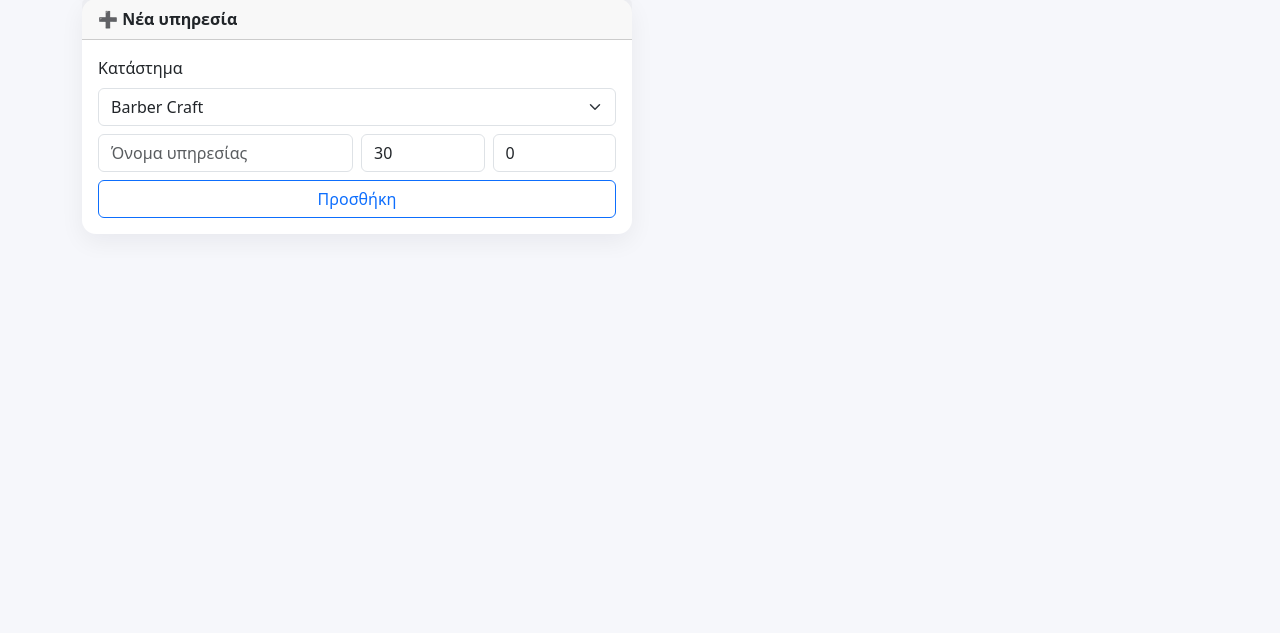
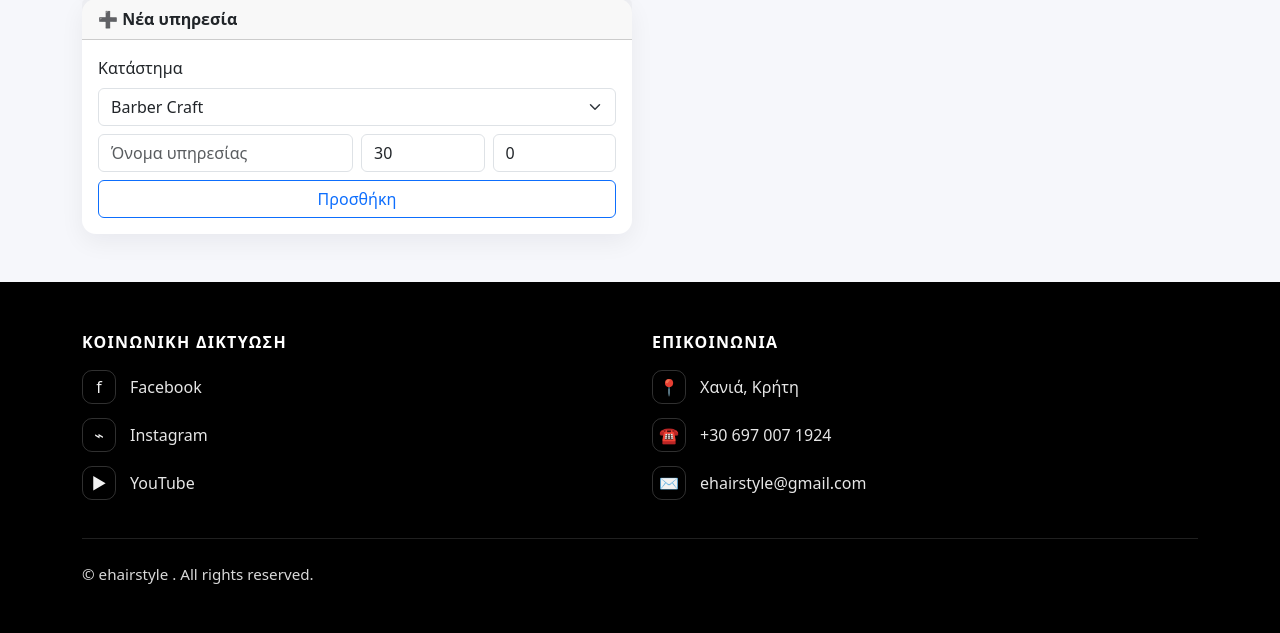
Before and after one commit to artemisstav/ehairstyle, a Flask app: page /admin in a window 1280 px wide. Shown: the part 777-1410 px from the top of the page. Before the commit the page ends 995 px from the top, so only its background shows below. Run offline with Flask 3, Linux system fonts and the light colour scheme; a user stored in the database is signed in; data comes from the database, SQL or seed files in the repository; data that the repository does not hold is empty; some libraries are stand-ins or nearby versions.

Commit message:
add footer social + contact

```diff
--- a/static/style.css
+++ b/static/style.css
@@ -64,3 +64,54 @@ a { text-decoration: none; }
 .price-foot{
   font-weight: 700;
 }
+
+.site-footer{
+  background:#000;
+  color:#fff;
+}
+
+.site-footer .footer-title{
+  font-weight:800;
+  letter-spacing:.08em;
+  font-size:1rem;
+  margin-bottom:1rem;
+}
+
+.site-footer .footer-item{
+  display:flex;
+  align-items:center;
+  gap:14px;
+  margin:14px 0;
+}
+
+.site-footer .footer-icon{
+  width:34px;
+  height:34px;
+  display:inline-flex;
+  align-items:center;
+  justify-content:center;
+  border:1px solid rgba(255,255,255,.2);
+  border-radius:10px;
+  opacity:.95;
+}
+
+.site-footer .footer-link{
+  color:#fff;
+  text-decoration:none;
+  opacity:.9;
+}
+
+.site-footer .footer-link:hover{
+  opacity:1;
+  text-decoration:underline;
+}
+
+.site-footer .footer-text{
+  opacity:.9;
+}
+
+.site-footer .footer-bottom{
+  border-top:1px solid rgba(255,255,255,.15);
+  opacity:.85;
+  font-size:.95rem;
+}
--- a/templates/base.html
+++ b/templates/base.html
@@ -31,6 +31,59 @@
   {% block content %}{% endblock %}
 </div>
 
+<footer class="site-footer mt-5">
+  <div class="container py-5">
+    <div class="row g-4">
+
+      <!-- Κοινωνική Δικτύωση -->
+      <div class="col-12 col-md-6">
+        <div class="footer-title">ΚΟΙΝΩΝΙΚΗ ΔΙΚΤΥΩΣΗ</div>
+
+        <div class="footer-item">
+          <span class="footer-icon">f</span>
+          <a class="footer-link" href="#" target="_blank" rel="noopener">Facebook</a>
+        </div>
+
+        <div class="footer-item">
+          <span class="footer-icon">⌁</span>
+          <a class="footer-link" href="#" target="_blank" rel="noopener">Instagram</a>
+        </div>
+
+        <div class="footer-item">
+          <span class="footer-icon">▶</span>
+          <a class="footer-link" href="#" target="_blank" rel="noopener">YouTube</a>
+        </div>
+      </div>
+
+      <!-- Επικοινωνία -->
+      <div class="col-12 col-md-6">
+        <div class="footer-title">ΕΠΙΚΟΙΝΩΝΙΑ</div>
+
+        <div class="footer-item">
+          <span class="footer-icon">📍</span>
+          <span class="footer-text">Χανιά, Κρήτη</span>
+        </div>
+
+        <div class="footer-item">
+          <span class="footer-icon">☎</span>
+          <a class="footer-link" href="tel:+306970071924">+30 697 007 1924</a>
+        </div>
+
+        <div class="footer-item">
+          <span class="footer-icon">✉</span>
+          <a class="footer-link" href="mailto:ehairstyle@gmail.com">ehairstyle@gmail.com</a>
+        </div>
+      </div>
+
+    </div>
+
+    <div class="footer-bottom pt-4 mt-4">
+      © {{ app_name }} {{ now().year if now else "" }}. All rights reserved.
+    </div>
+  </div>
+</footer>
+
+
 <script src="https://cdn.jsdelivr.net/npm/bootstrap@5.3.3/dist/js/bootstrap.bundle.min.js"></script>
 </body>
 </html>
```
